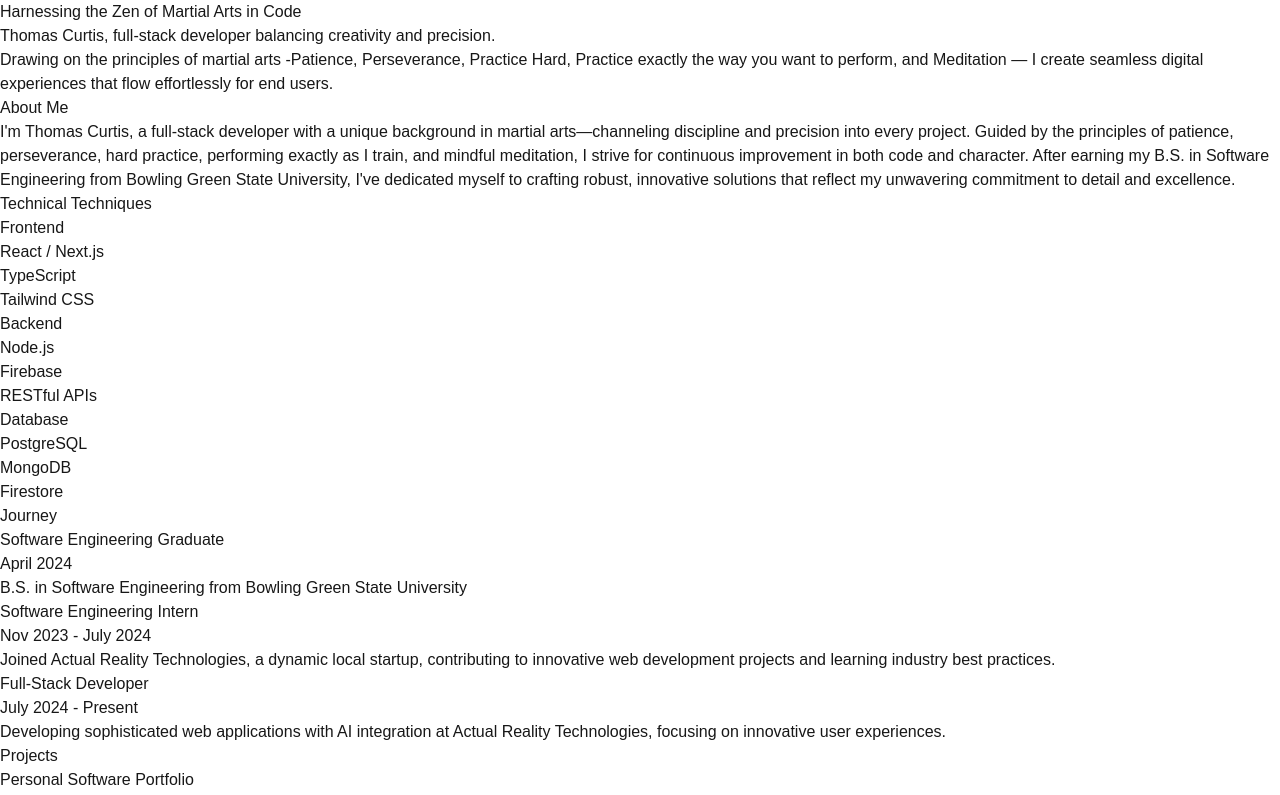
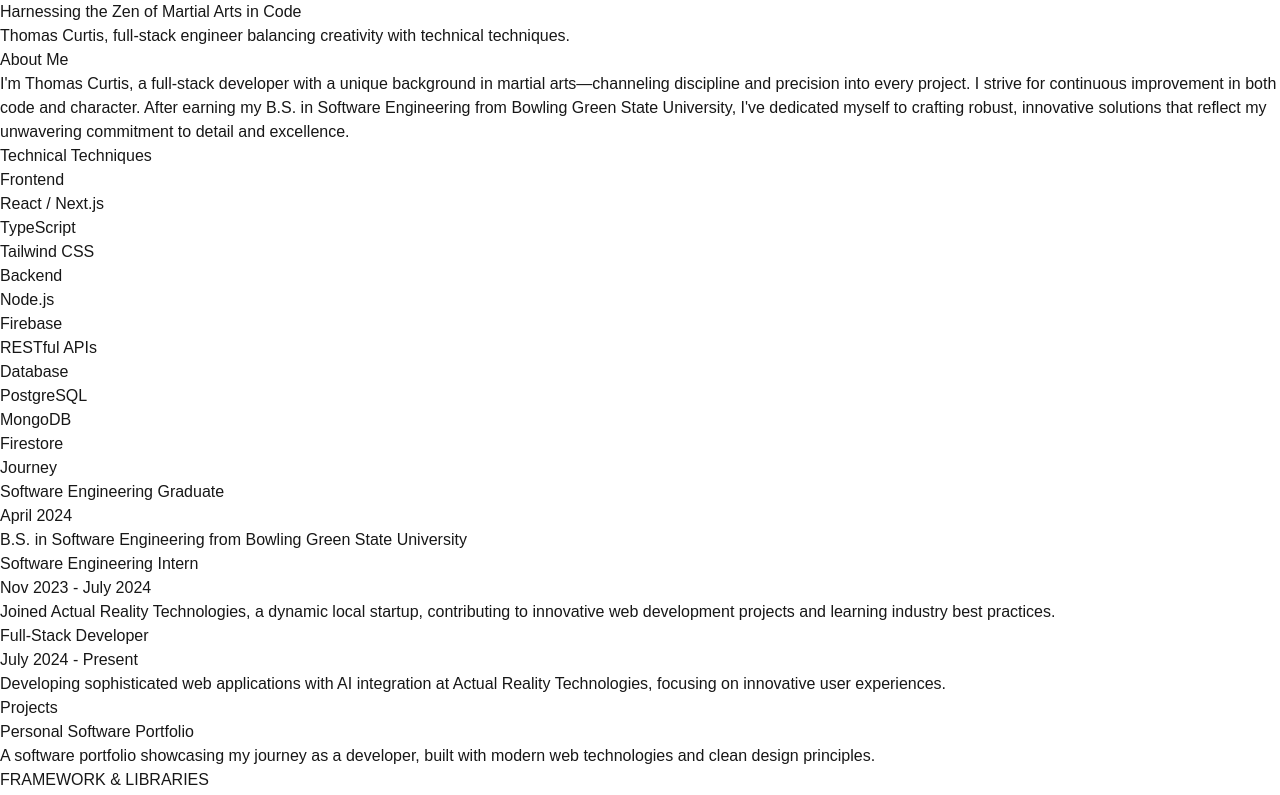
Before and after one commit to thomasvcurtis/software-portfolio, a Next.js app: page / in a window 1280 px wide. Shown: the top 795 px of the page. Built offline with nearby package versions, Linux system fonts and the light colour scheme.

Commit message:
Refactor homepage with Next.js Link and content updates

```diff
--- a/src/app/page.tsx
+++ b/src/app/page.tsx
@@ -1,4 +1,5 @@
 import Image from "next/image";
+import Link from 'next/link'
 
 export default function Home() {
   return (
@@ -8,8 +9,6 @@
         <div className="max-w-4xl mx-auto space-y-8">
           {/* Hero - Title Block */}
           <div className="relative">
-            {/* Decorative Line */}
-            <div className="absolute -left-4 top-1/2 w-1 h-16 bg-black dark:bg-white transform -translate-y-1/2" />
             <h1 className="text-5xl md:text-7xl font-bold mb-2 text-black dark:text-white font-geist-sans leading-tight">
               Harnessing the Zen of{" "}
               <span className="text-red-600 dark:text-red-400">
@@ -23,42 +22,19 @@
             <h2 className="text-2xl md:text-3xl font-medium text-gray-700 dark:text-gray-300">
               Thomas Curtis,{" "}
               <span className="text-black dark:text-white">
-                full-stack developer
+                full-stack engineer
               </span>{" "}
-              balancing creativity and precision.
+              balancing creativity with technical techniques.
             </h2>
           </div>
-
-          {/* Hero - Description Block */}
-          <p className="text-lg md:text-xl text-gray-600 dark:text-gray-400 max-w-2xl leading-relaxed">
-            Drawing on the principles of martial arts -{/* Core Values */}
-            <span className="text-black dark:text-white font-medium">
-              Patience
-            </span>
-            ,{" "}
-            <span className="text-black dark:text-white font-medium">
-              Perseverance
-            </span>
-            ,{" "}
-            <span className="text-black dark:text-white font-medium">
-              Practice Hard
-            </span>
-            ,{" "}
-            <span className="text-black dark:text-white font-medium">
-              Practice exactly the way you want to perform
-            </span>
-            , and{" "}
-            <span className="text-black dark:text-white font-medium">
-              Meditation
-            </span>{" "}
-            — I create seamless digital experiences that flow effortlessly for
-            end users.
-          </p>
         </div>
       </section>
 
       {/* ===== ABOUT SECTION ===== */}
-      <section id="about" className="min-h-screen px-8 py-20 bg-gray-50 dark:bg-gray-900">
+      <section
+        id="about"
+        className="min-h-screen px-8 py-20 bg-gray-50 dark:bg-gray-900"
+      >
         <div className="max-w-4xl mx-auto space-y-16">
           {/* About - Introduction Block */}
           <div className="space-y-6">
@@ -73,13 +49,11 @@
             <p className="text-lg text-gray-600 dark:text-gray-400 leading-relaxed">
               I'm Thomas Curtis, a full-stack developer with a unique background
               in martial arts—channeling discipline and precision into every
-              project. Guided by the principles of patience, perseverance, hard
-              practice, performing exactly as I train, and mindful meditation, I
-              strive for continuous improvement in both code and character.
-              After earning my B.S. in Software Engineering from Bowling Green
-              State University, I've dedicated myself to crafting robust,
-              innovative solutions that reflect my unwavering commitment to
-              detail and excellence.
+              project. I strive for continuous improvement in both code and
+              character. After earning my B.S. in Software Engineering from
+              Bowling Green State University, I've dedicated myself to crafting
+              robust, innovative solutions that reflect my unwavering commitment
+              to detail and excellence.
             </p>
           </div>
 
@@ -243,7 +217,7 @@
                   Personal Software Portfolio
                 </h3>
                 <p className="text-gray-600 dark:text-gray-400">
-                  A minimalist portfolio showcasing my journey as a developer,
+                  A software portfolio showcasing my journey as a developer,
                   built with modern web technologies and clean design
                   principles.
                 </p>
@@ -293,22 +267,22 @@
 
               {/* Card - Action Links */}
               <div className="p-6 pt-0 flex gap-4 mt-auto">
-                <a
-                  href="https://github.com/yourusername/portfolio"
+                <Link
+                  href="https://github.com/thomasvcurtis/software-portfolio"
                   target="_blank"
                   rel="noopener noreferrer"
                   className="text-sm font-medium text-black dark:text-white hover:text-gray-600 dark:hover:text-gray-300 transition-colors"
                 >
                   View Source →
-                </a>
-                <a
+                </Link>
+                <Link
                   href="https://yourportfolio.com"
                   target="_blank"
                   rel="noopener noreferrer"
                   className="text-sm font-medium text-black dark:text-white hover:text-gray-600 dark:hover:text-gray-300 transition-colors"
                 >
                   Visit Site →
-                </a>
+                </Link>
               </div>
             </div>
 
@@ -318,7 +292,10 @@
       </section>
 
       {/* ===== CONTACT SECTION ===== */}
-      <section id="contact" className="min-h-screen px-8 py-20 bg-gray-50 dark:bg-gray-900">
+      <section
+        id="contact"
+        className="min-h-screen px-8 py-20 bg-gray-50 dark:bg-gray-900"
+      >
         <div className="max-w-4xl mx-auto space-y-16">
           {/* Contact - Section Header */}
           <div className="space-y-6">
@@ -341,12 +318,12 @@
                   <h3 className="text-sm font-medium text-gray-500 dark:text-gray-400">
                     EMAIL
                   </h3>
-                  <a
+                  <Link
                     href="mailto:your.email@example.com"
                     className="text-lg text-black dark:text-white hover:text-gray-600 dark:hover:text-gray-300 transition-colors"
                   >
                     girdles.session_0t@icloud.com
-                  </a>
+                  </Link>
                 </div>
 
                 {/* Location Block */}
@@ -380,7 +357,7 @@
                   </h3>
                   <div className="flex gap-6">
                     {/* LinkedIn */}
-                    <a
+                    <Link
                       href="https://linkedin.com/in/thomasvcurtis"
                       target="_blank"
                       rel="noopener noreferrer"
@@ -395,10 +372,10 @@
                           className="dark:invert w-full h-full object-contain"
                         />
                       </div>
-                    </a>
+                    </Link>
 
                     {/* GitHub */}
-                    <a
+                    <Link
                       href="https://github.com/thomasvcurtis"
                       target="_blank"
                       rel="noopener noreferrer"
@@ -413,7 +390,7 @@
                           className="dark:invert w-full h-full object-contain"
                         />
                       </div>
-                    </a>
+                    </Link>
                   </div>
                 </div>
               </div>
@@ -442,24 +419,24 @@
                 QUICK LINKS
               </h3>
               <div className="flex flex-col space-y-2">
-                <a
+                <Link
                   href="#about"
                   className="text-sm text-gray-600 dark:text-gray-400 hover:text-black dark:hover:text-white transition-colors"
                 >
                   About
-                </a>
-                <a
+                </Link>
+                <Link
                   href="#projects"
                   className="text-sm text-gray-600 dark:text-gray-400 hover:text-black dark:hover:text-white transition-colors"
                 >
                   Projects
-                </a>
-                <a
+                </Link>
+                <Link
                   href="#contact"
                   className="text-sm text-gray-600 dark:text-gray-400 hover:text-black dark:hover:text-white transition-colors"
                 >
                   Contact
-                </a>
+                </Link>
               </div>
             </div>
 
```
